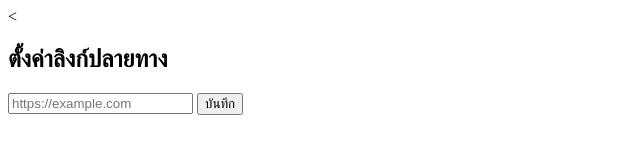
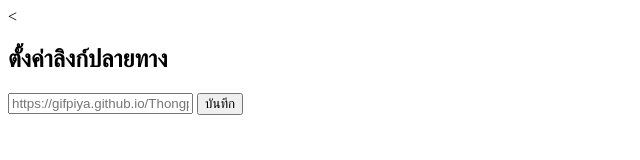
Before and after one commit to GifPiya/Admin-, a plain HTML site: page go.html in a window 1280 px wide. Shown: the full height of the page, 0-640 px from the left. Drawn offline with Linux system fonts and the light colour scheme.

Commit message:
Update go.html

```diff
--- a/go.html
+++ b/go.html
@@ -6,7 +6,7 @@
 </head>
 <body>
     <h2>ตั้งค่าลิงก์ปลายทาง</h2>
-    <input type="text" id="newUrl" placeholder="https://example.com">
+    <input type="text" id="newUrl" placeholder="https://gifpiya.github.io/Thongpalm-/">
     <button onclick="saveDestination()">บันทึก</button>
 
     <script>
```
